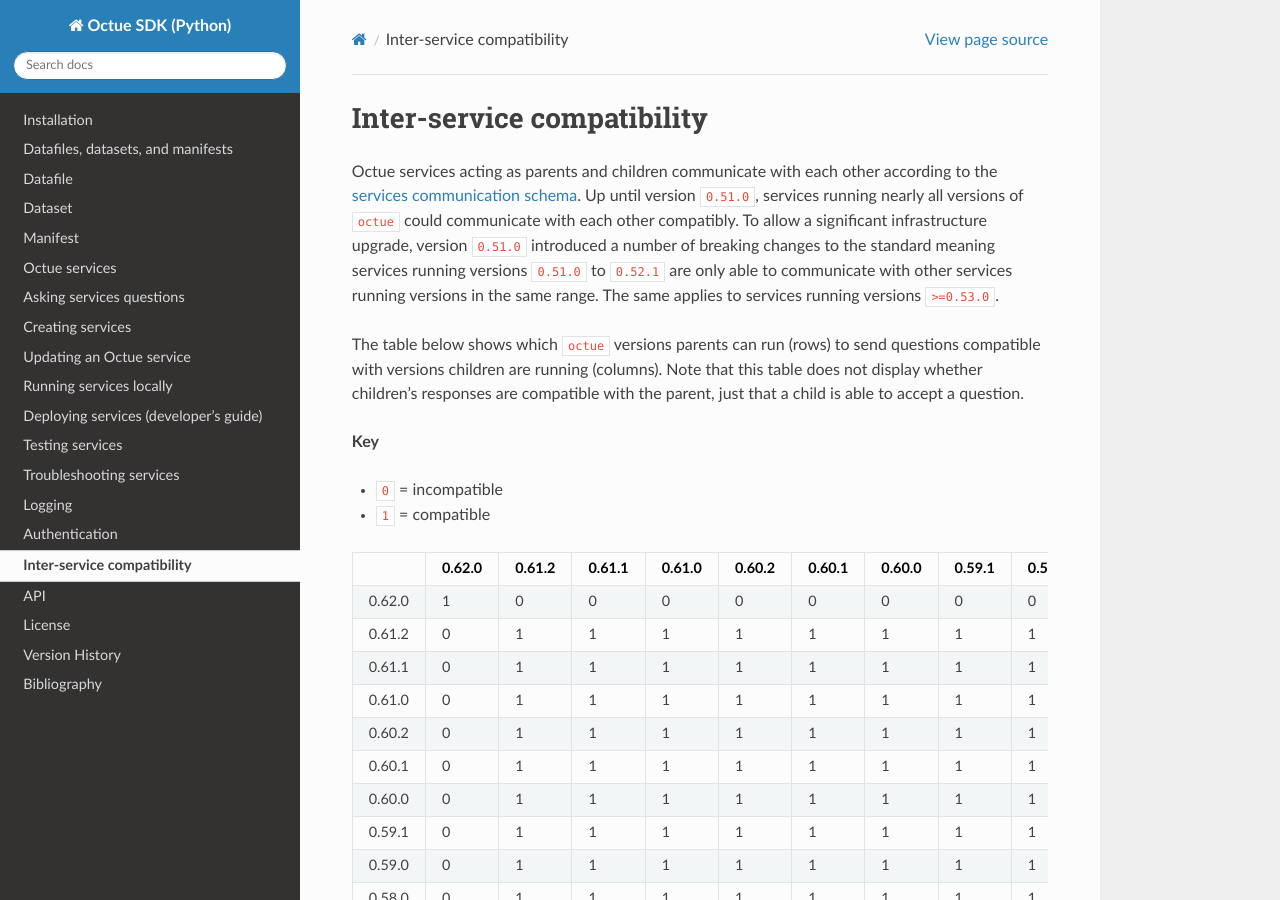
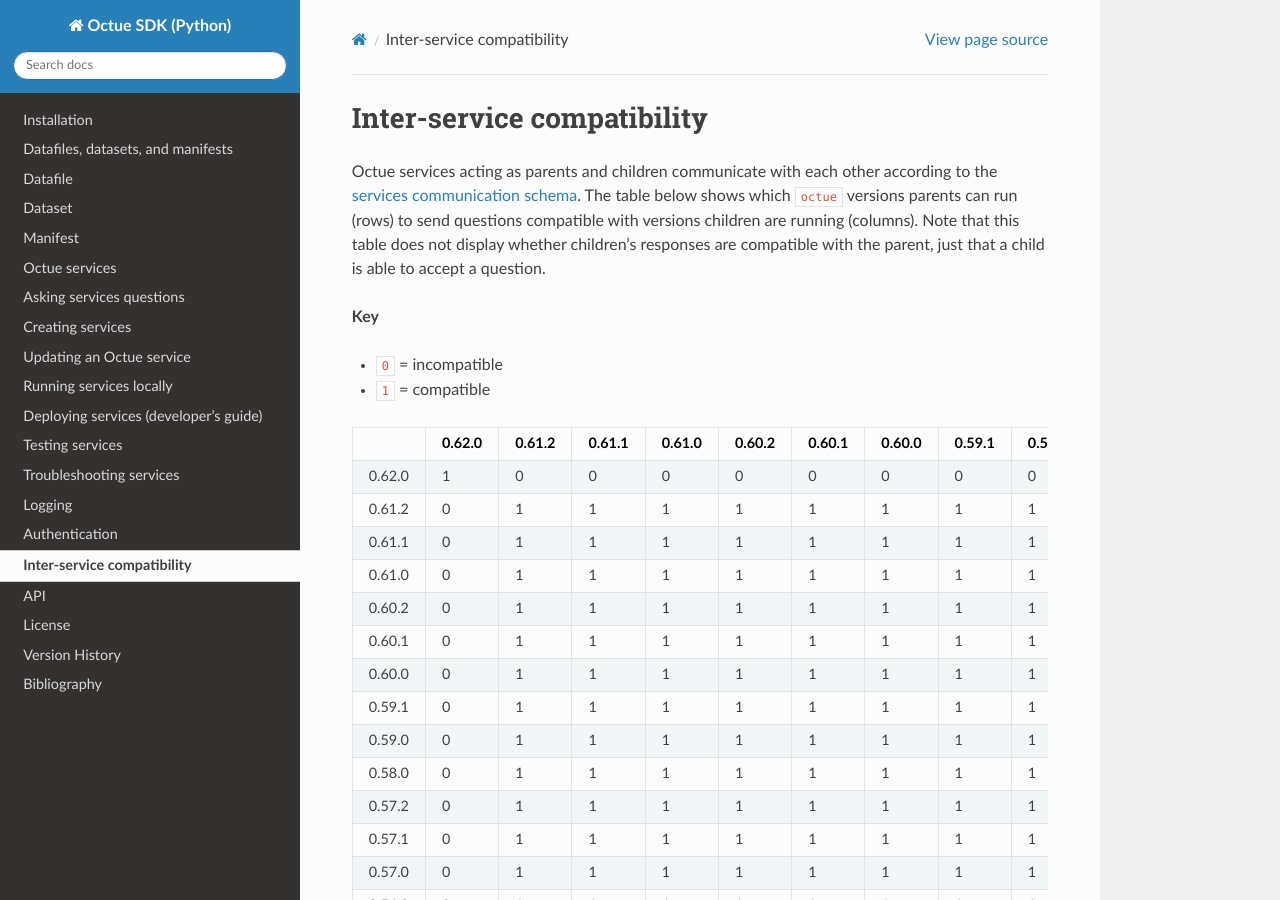
Before and after one commit to octue/octue-sdk-python, a Sphinx documentation site: the page built from docs/source/inter_service_compatibility.rst, in a window 1280 px wide and 900 px high. Built offline with Sphinx 7.4.7 and the Read the Docs theme 3.1.0, drawn with Linux system fonts in a browser that asks for light colours.

Commit message:
DOC: Remove outdated explanation about service compatibility

```diff
--- a/docs/source/inter_service_compatibility.rst
+++ b/docs/source/inter_service_compatibility.rst
@@ -3,15 +3,9 @@
 ===========================
 
 Octue services acting as parents and children communicate with each other according to the `services communication
-schema <https://strands.octue.com/octue/service-communication>`_. Up until version ``0.51.0``, services running nearly
-all versions of ``octue`` could communicate with each other compatibly. To allow a significant infrastructure upgrade,
-version ``0.51.0`` introduced a number of breaking changes to the standard meaning services running versions ``0.51.0``
-to ``0.52.1`` are only able to communicate with other services running versions in the same range. The same applies to
-services running versions ``>=0.53.0``.
-
-The table below shows which ``octue`` versions parents can run (rows) to send questions compatible with versions
-children are running (columns). Note that this table does not display whether children's responses are compatible with
-the parent, just that a child is able to accept a question.
+schema <https://strands.octue.com/octue/service-communication>`_. The table below shows which ``octue`` versions parents
+can run (rows) to send questions compatible with versions children are running (columns). Note that this table does not
+display whether children's responses are compatible with the parent, just that a child is able to accept a question.
 
 **Key**
 
```
